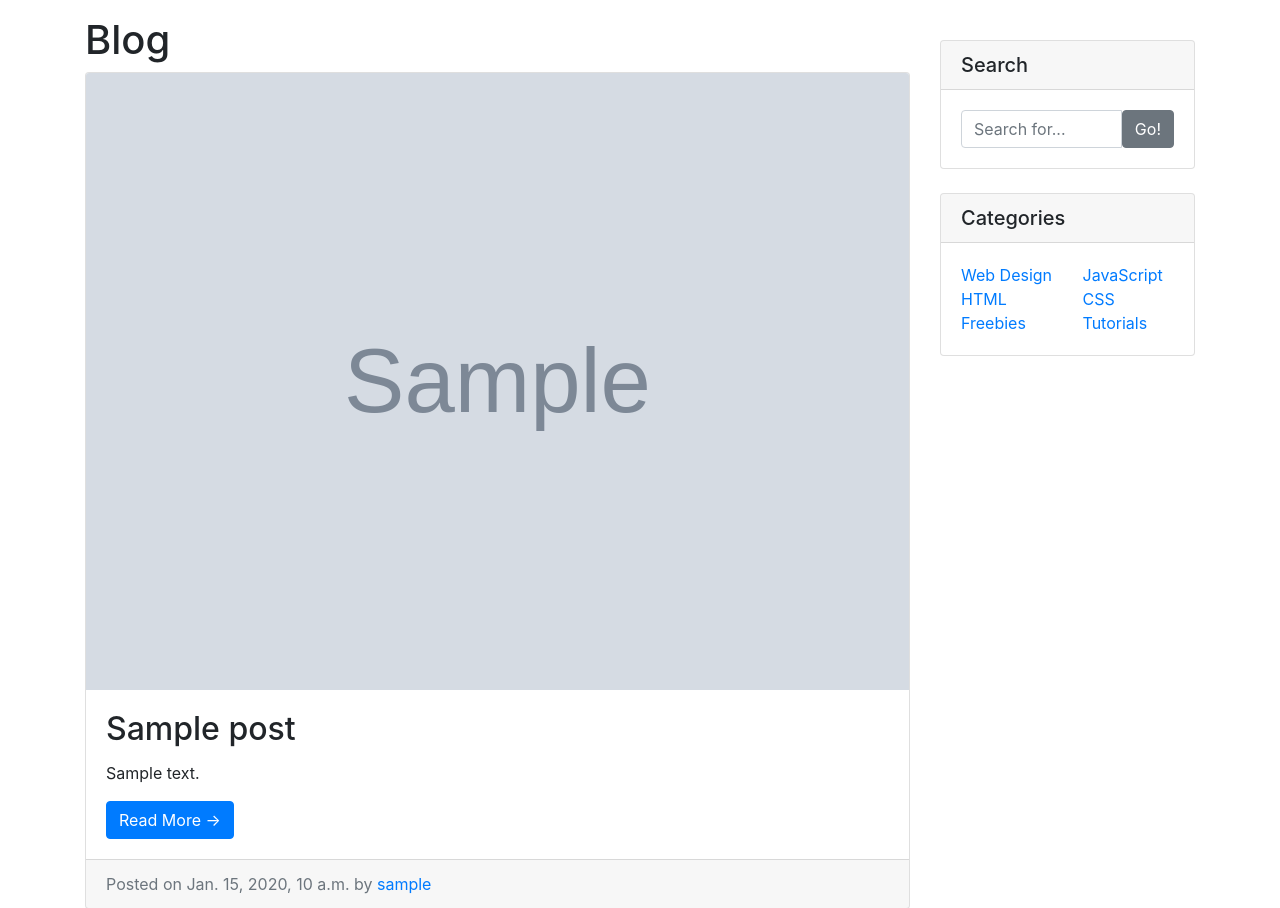
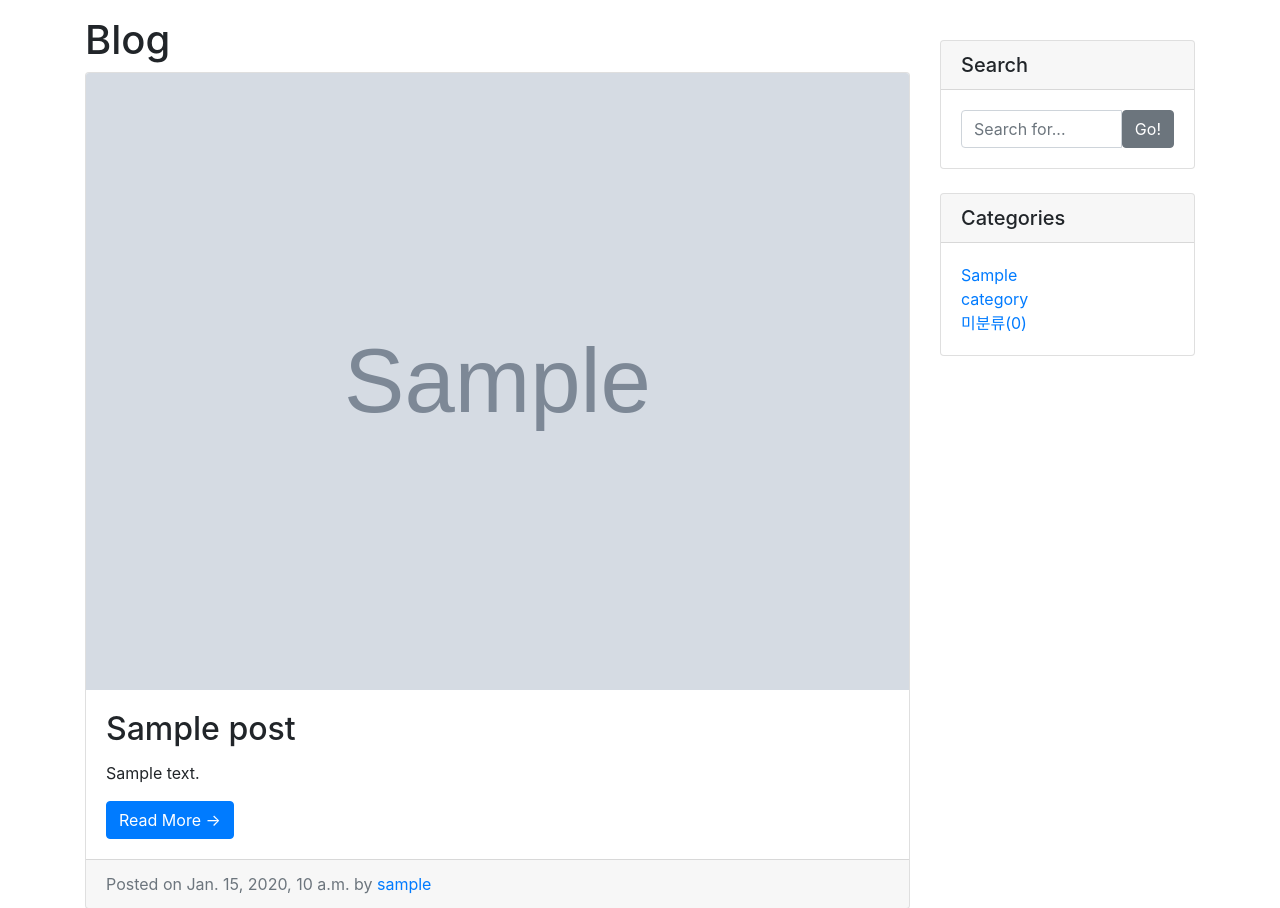
Before and after one commit to newoldname/mid-test-django, a Django app: page /blog/ in a window 1280 px wide. Shown: the part 56-964 px from the top of the page. Run offline with Django 4.2, Linux system fonts and the light colour scheme; tables that the repository leaves empty hold one stand-in row (values such as "Sample post"); grey boxes marked "Sample" are stand-in pictures; some libraries are stand-ins or nearby versions.

Commit message:
category in website did

```diff
--- a/blog/models.py
+++ b/blog/models.py
@@ -11,6 +11,9 @@ class Category(models.Model):
 
     def __str__(self):
         return self.name
+
+    def get_absolute_url(self):
+        return f"/blog/category/{self.slug}"
 
 
 class Post(models.Model):
--- a/blog/templates/blog/sidebar.html
+++ b/blog/templates/blog/sidebar.html
@@ -19,30 +19,17 @@
                         <div class="row">
                             <div class="col-lg-6">
                                 <ul class="list-unstyled mb-0">
+                                    {% for c in category %}
+                                        <li>
+                                            <a href="{{ c.get_absolute_url }}">{{ c.name }}</a>
+                                        </li>
+                                    {% endfor %}
                                     <li>
-                                        <a href="#">Web Design</a>
-                                    </li>
-                                    <li>
-                                        <a href="#">HTML</a>
-                                    </li>
-                                    <li>
-                                        <a href="#">Freebies</a>
+                                        <a href="/blog/category/no-category">미분류({{ no_category_post_count }})</a>
                                     </li>
                                 </ul>
                             </div>
-                            <div class="col-lg-6">
-                                <ul class="list-unstyled mb-0">
-                                    <li>
-                                        <a href="#">JavaScript</a>
-                                    </li>
-                                    <li>
-                                        <a href="#">CSS</a>
-                                    </li>
-                                    <li>
-                                        <a href="#">Tutorials</a>
-                                    </li>
-                                </ul>
-                            </div>
+
                         </div>
                     </div>
                 </div>
--- a/blog/urls.py
+++ b/blog/urls.py
@@ -24,4 +24,5 @@ urlpatterns = [
     # endrregion
     path("<int:pk>/", views.PostDetail.as_view()),
     path("", views.PostList.as_view()),
+    path("category/<str:slug>/", views.categories_page),
 ]
--- a/blog/views.py
+++ b/blog/views.py
@@ -1,7 +1,7 @@
 from django.shortcuts import render
 from django.views.generic import ListView, DetailView
 
-from blog.models import Post
+from blog.models import Post, Category
 
 
 # Create your views here.
@@ -41,6 +41,38 @@ class PostList(ListView):
     # 만약에 템플릿 을 강제로 지정하고 싶으면
     # template_name = 'blog/index.html'
 
+    def get_context_data(self, **kwargs):
+        context = super(PostList, self).get_context_data()
+        context["category"] = Category.objects.all()
+        context["no_category_post_count"] = Post.objects.filter(category=None).count()
+        return context
+
 
 class PostDetail(DetailView):
     model = Post
+
+    def get_context_data(self, **kwargs):
+        context = super(PostDetail, self).get_context_data()
+        context["category"] = Category.objects.all()
+        context["no_category_post_count"] = Post.objects.filter(category=None).count()
+        return context
+
+
+def categories_page(request, slug):
+    if slug == "no-category":
+        category = "무분류"
+        posts = Post.objects.filter(category=None)
+    else:
+        category = Category.objects.get(slug=slug)
+        posts = Post.objects.filter(category=category)
+
+    return render(
+        request,
+        "blog/post_list.html",
+        {
+            "post_list": posts,
+            "category": Category.objects.all(),
+            "category_name": category,
+            "no_category_post_count": Post.objects.filter(category=None).count(),
+        },
+    )
```
Also changed, not shown: blog/templates/blog/post_detail.html (+21 -24 lines).
